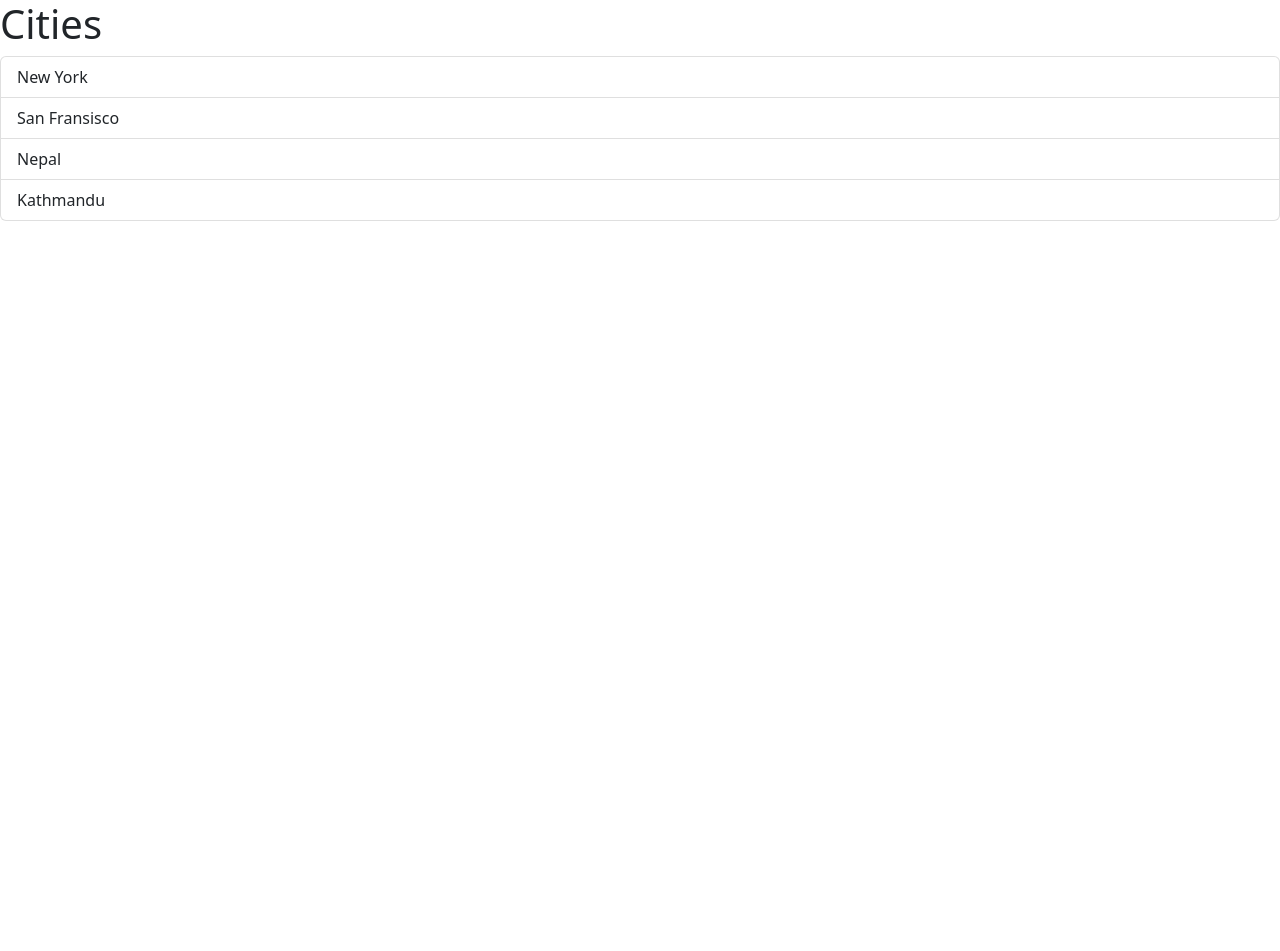
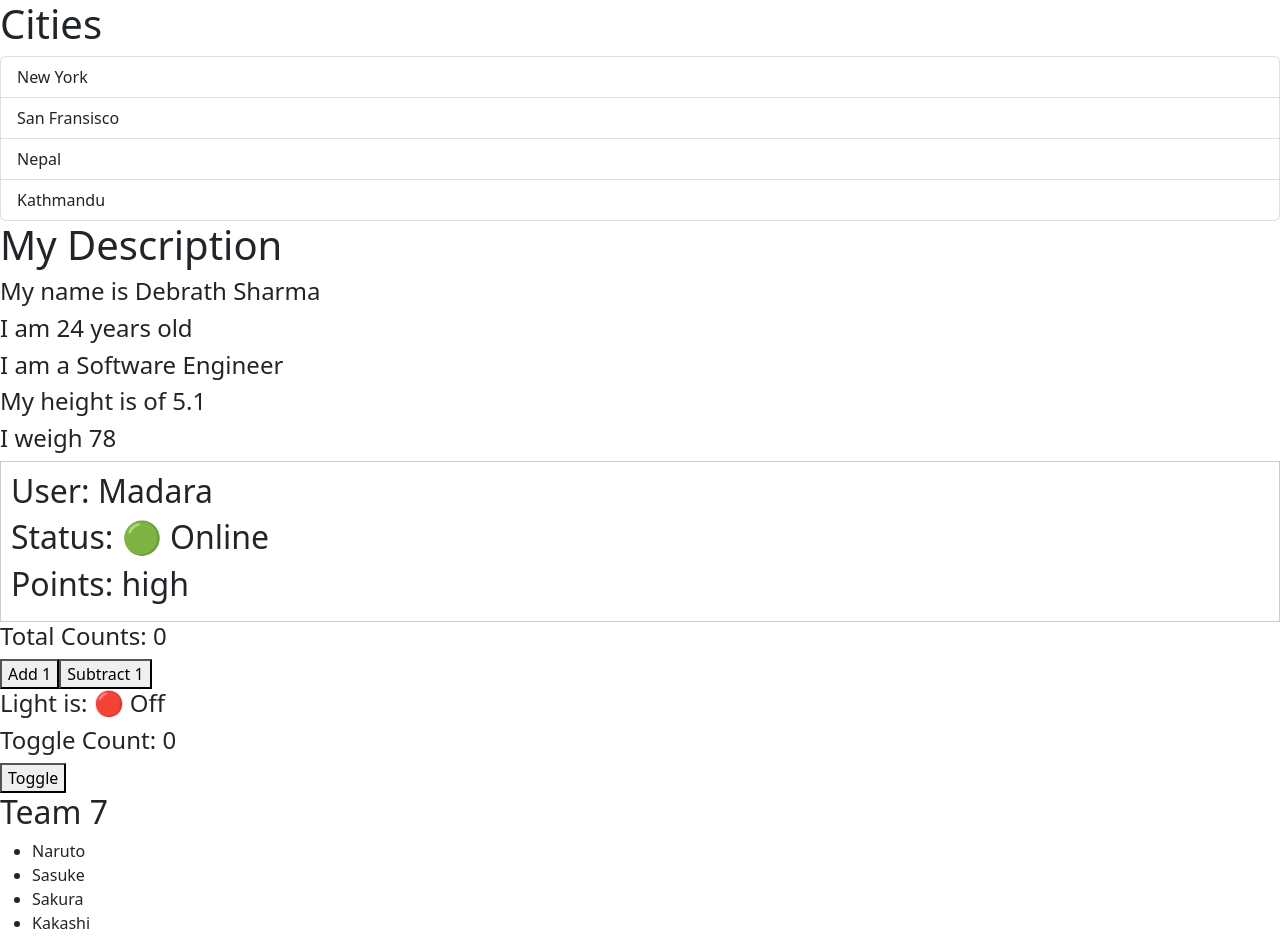
Before and after one commit to Madara-coder/learn-react-v2, a React (Vite) app: page / in a window 1280 px wide. Before the commit the page ends 800 px from the top, so only its background shows below. Built offline with nearby package versions, Linux system fonts and the light colour scheme.

Commit message:
day 2: learning completed

```diff
--- a/src/App.tsx
+++ b/src/App.tsx
@@ -1,5 +1,9 @@
-import Message from "./Message";
 import ListGroup from "./components/ListGroup";
+import DebrathDetail from "./components/DebrathDetail";
+import { UserCard } from "./components/UserCard";
+import { Counter } from "./components/Counter";
+import { LightSwitch } from "./components/LightSwitch";
+import { NinjaTeam} from "./components/NinjaTeam";
 
 function App() {
   let items = ["New York", "San Fransisco", "Nepal", "Kathmandu"];
@@ -11,6 +15,11 @@ function App() {
   return (
     <div>
       <ListGroup items={items} heading="Cities" onSelectItem={handleSelectItem}/>
+      <DebrathDetail></DebrathDetail>
+      <UserCard username="Madara" isOnline={true} points={"high"} />
+      <Counter />
+      <LightSwitch />
+      <NinjaTeam />
     </div>
   );
 }
--- /dev/null
+++ b/src/components/Counter.tsx
@@ -0,0 +1,13 @@
+import { useState } from "react";
+
+export const Counter = () => {
+    const [count, setCount] = useState(0);
+
+    return (
+        <div>
+            <h4>Total Counts: {count}</h4>
+            <button onClick={() => setCount(count + 1)}>Add 1</button>
+            <button onClick={() => setCount(count - 1)}>Subtract 1</button>
+        </div>
+    );
+};
--- /dev/null
+++ b/src/components/DebrathDetail.tsx
@@ -0,0 +1,29 @@
+interface DebrathDetailProps {
+    fullName: string;
+    age: number;
+    occupation: string;
+    height: number;
+    weight: number;
+};
+
+const DebrathDetail = (props: DebrathDetailProps) => {
+    return (
+        // using react fragment to avoid extra div
+        <>
+            <h4>My name is {props.fullName}</h4>
+            <h4>I am {props.age} years old</h4>
+            <h4>I am a {props.occupation}</h4>
+            <h4>My height is of {props.height}</h4>
+            <h4>I weigh {props.weight}</h4>
+        </>
+    );
+};
+
+export default function App() {
+    return (
+        <>
+            <h1>My Description</h1>
+            <DebrathDetail fullName={"Debrath Sharma"} age={24} occupation="Software Engineer" height={5.10} weight={78}></DebrathDetail>
+        </>
+    );
+}
--- /dev/null
+++ b/src/components/LightSwitch.tsx
@@ -0,0 +1,21 @@
+import { useState } from "react";
+
+export const LightSwitch = () => {
+    const [isOn, setIsOn] = useState(false);
+    const [toggleNum, setToggleNum] = useState(0);
+
+    const handleToggle = () => {
+        setIsOn(!isOn);
+        setToggleNum(prev => prev + 1);
+    };
+
+    return (
+        <>
+        <div>
+            <h4> Light is: {isOn ? "🟢 On": "🔴 Off"} </h4>
+            <h4> Toggle Count: {toggleNum}</h4>
+            <button onClick={handleToggle}>Toggle</button>
+        </div>
+        </>
+    );
+};
--- /dev/null
+++ b/src/components/NinjaTeam.tsx
@@ -0,0 +1,16 @@
+const ninjas = ["Naruto", "Sasuke", "Sakura", "Kakashi"];
+
+export const NinjaTeam = () => {
+    return (
+        <>
+            <div>
+                <h2>Team 7</h2>
+                <ul>
+                    {ninjas.map((ninja) => (
+                        <li key={ninja}>{ninja}</li>
+                    ))}
+                </ul>
+            </div>
+        </>
+    );
+}
--- /dev/null
+++ b/src/components/UserCard.tsx
@@ -0,0 +1,15 @@
+interface UserCardProps {
+    username: string;
+    isOnline: boolean;
+    points: string;
+}
+
+export const UserCard = (props: UserCardProps) => {
+    return (
+        <div style={{ border: "1px solid #ccc", padding: "10px"}}>
+            <h2>User: {props.username}</h2>
+            <h2>Status: {props.isOnline ? "🟢 Online" : "🔴 Offline"}</h2>
+            <h2>Points: {props.points}</h2>
+        </div>
+    );
+};
```
Also changed, not shown: src/components/Welcome.tsx (added, +18 -0 lines).
